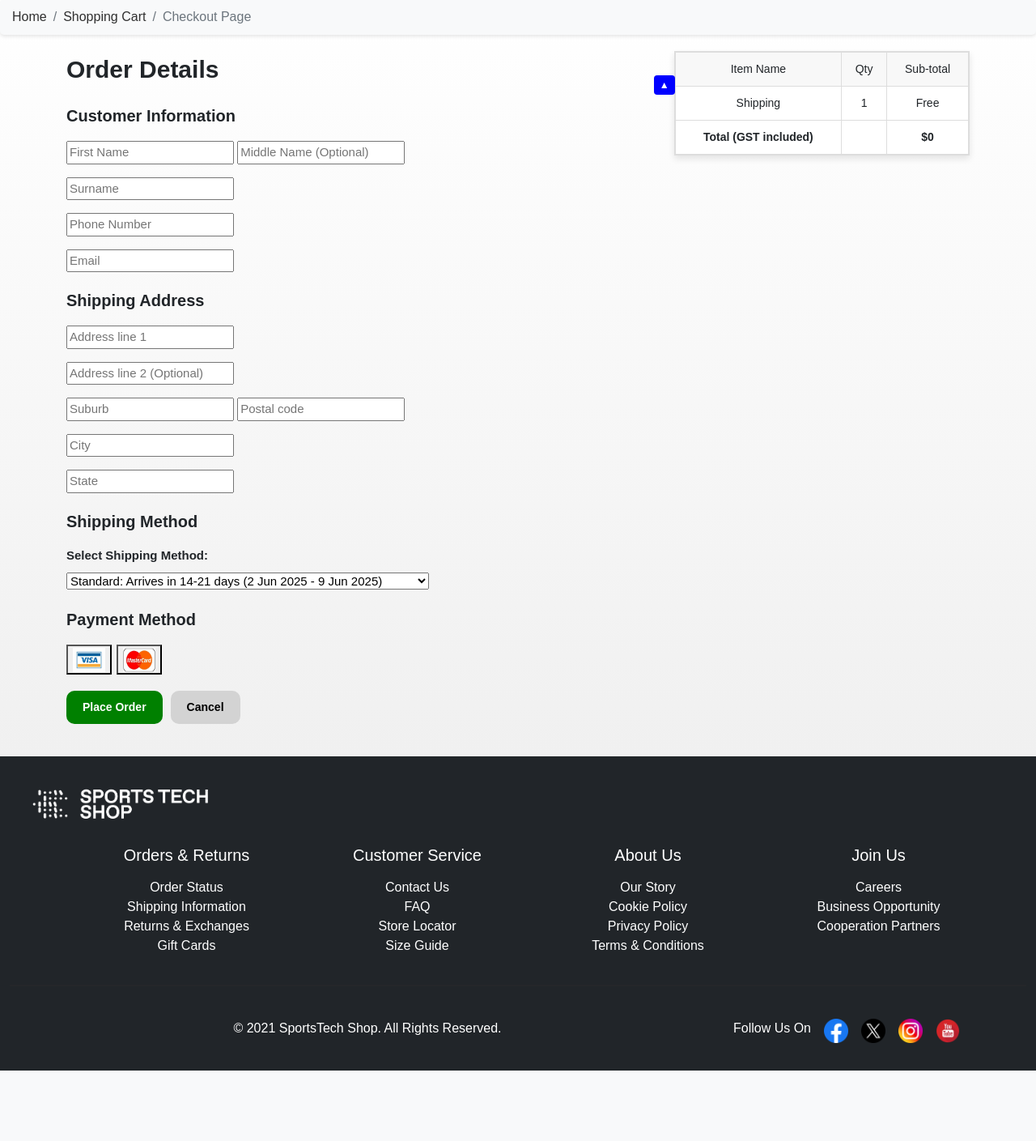
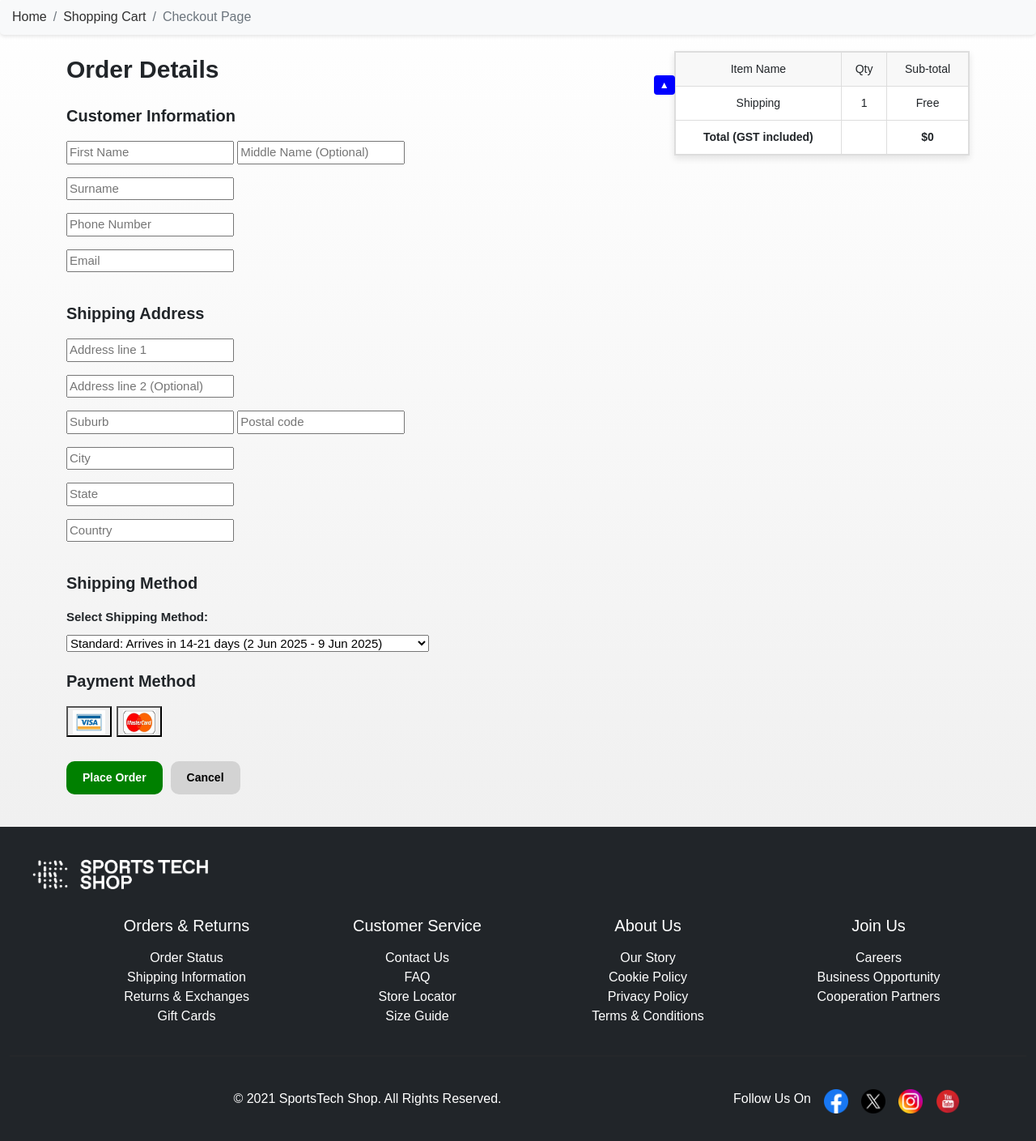
Before and after one commit to lobbzj/QUT-Capstone-Project-T239, a Flask app: page /checkout/ in a window 1280 px wide. Shown: the part 109-1518 px from the top of the page at 81% size. Before the commit the page ends 1431 px from the top, so only its background shows below. Run offline with Flask 3, Linux system fonts and the light colour scheme; some libraries are stand-ins or nearby versions.

Commit message:
updates for the shipping address and checking

```diff
--- a/QUT-Capstone-Project-T239/app/checkout.py
+++ b/QUT-Capstone-Project-T239/app/checkout.py
@@ -1,8 +1,8 @@
 from flask import Blueprint, render_template, request, session, redirect, url_for, flash
 from flask_login import login_required, current_user
-from .models import Product, db
+from .models import Product, db, ShippingOrder, Order
 from app import db
-from app.models import Order, Product
+from app.models import Order, Product, ShippingOrder
 from datetime import datetime
 
 checkoutbp = Blueprint('checkout', __name__, url_prefix='/checkout')
@@ -30,6 +30,8 @@ def show():
 
 @checkoutbp.route('/save', methods=['POST'])
 def save_order():
+
+    print(request.form)
     # Get data from the form
     total_price = float(request.form.get('total_price', 0))
     shipping_method = request.form.get('shipping_method', 'Standard')
@@ -37,23 +39,40 @@ def save_order():
 
     # Get all products in the user's cart
     cart = session.get('cart', {})
+    order_ids = []
     for product_id, quantity in cart.items():
         # Create a new order for each product
         new_order = Order(
-            status="Pending",  # Default status
+            status="Pending",
             total_price=total_price,
             created_at=datetime.now(),
             user_id=user_id,
             product_id=int(product_id)
         )
         db.session.add(new_order)
+        db.session.flush()  # Get new_order.id before commit
+        order_ids.append(new_order.id)
 
-    # Commit the changes to the database
+    # Save shipping info for the first order (or adapt for multiple orders)
+    shipping = ShippingOrder(
+        order_id=order_ids[0] if order_ids else None,
+        first_name=request.form.get('FirstName'),
+        middle_name=request.form.get('MiddleName'),
+        surname=request.form.get('SurName'),
+        phone_number=request.form.get('PhoneNumber'),
+        email=request.form.get('Email'),
+        address_line1=request.form.get('Addressline1'),
+        address_line2=request.form.get('Addressline2'),
+        suburb=request.form.get('Suburb'),
+        postal_code=request.form.get('PostalCode'),
+        city=request.form.get('City'),
+        state=request.form.get('State'),
+        country=request.form.get('Country')
+    )
+    db.session.add(shipping)
+
     db.session.commit()
-
-    # Clear the cart after placing the order
     session['cart'] = {}
 
-    # Redirect to the confirmation page with the order date
     order_date = datetime.now().strftime('%d/%m/%Y %H:%M (GMT+10) AEST')
     return render_template('confirmation.html', order_date=order_date)
--- a/QUT-Capstone-Project-T239/app/templates/checkout.html
+++ b/QUT-Capstone-Project-T239/app/templates/checkout.html
@@ -13,89 +13,104 @@
     </nav>
   </div>
   <div class="container" style="display: flex; align-items: flex-start; gap: 20px;">
-    <!-- Left Side: Order Details, Customer Information, Shipping Method, Shipping Address, Payment Method, Buttons -->
+    <!-- Left Side: Order Details and Form -->
     <div class="left-container" style="flex: 2;">
-      <!-- Order Details -->
       <div class="order-details" style="font-size: 30px; font-weight: bold; margin-bottom: 20px;">
         <p>Order Details</p>
       </div>
-
+      <form method="POST" action="/checkout/save" style="display: flex; flex-direction: column; gap: 20px;">
         <!-- Customer Information -->
-      <div class="customer-information" style="font-size: 20px; font-weight: bold; margin-bottom: 20px;">
+        <div class="customer-information" style="font-size: 20px; font-weight: bold;">
           <p>Customer Information</p>
           <div style="font-size: 15px; font-weight: bold;">
-          <p><input class="input" type="text" placeholder="First Name" name="FirstName" required> <input class="input"
-              type="text" placeholder="Middle Name (Optional)" name="MiddleName"></p>
-          <p><input class="input" type="text" placeholder="Surname" name="SurName" required></p>
-          <p><input class="input" type="text" placeholder="Phone Number" name="PhoneNumber" required></p>
-          <p><input class="input" type="text" placeholder="Email" name="Email" required></p>
+            <p>
+              <input class="input" type="text" placeholder="First Name" name="FirstName" required>
+              <input class="input" type="text" placeholder="Middle Name (Optional)" name="MiddleName">
+            </p>
+            <p>
+              <input class="input" type="text" placeholder="Surname" name="SurName" required>
+            </p>
+            <p>
+              <input class="input" type="text" placeholder="Phone Number" name="PhoneNumber" required>
+            </p>
+            <p>
+              <input class="input" type="text" placeholder="Email" name="Email" required>
+            </p>
           </div>
         </div>
 
         <!-- Shipping Address -->
-      <div class="shipping-address" style="font-size: 20px; font-weight: bold; margin-bottom: 20px;">
+        <div class="shipping-address" style="font-size: 20px; font-weight: bold;">
           <p>Shipping Address</p>
           <div style="font-size: 15px; font-weight: bold;">
-          <p><input class="input" type="text" placeholder="Address line 1" name="Addressline1" required></p>
-          <p><input class="input" type="text" placeholder="Address line 2 (Optional)" name="Addressline2"></p>
+            <p>
+              <input class="input" type="text" placeholder="Address line 1" name="Addressline1" required>
+            </p>
+            <p>
+              <input class="input" type="text" placeholder="Address line 2 (Optional)" name="Addressline2">
+            </p>
             <p>
               <input class="input" type="text" placeholder="Suburb" name="Suburb" required>
-            <input class="input" type="text" placeholder="Postal code" name="PostalCode">
+              <input class="input" type="text" placeholder="Postal code" name="PostalCode" required>
             </p>
-          <p><input class="input" type="text" placeholder="City" name="City" required></p>
-          <p><input class="input" type="text" placeholder="State" name="State" required></p>
+            <p>
+              <input class="input" type="text" placeholder="City" name="City" required>
+            </p>
+            <p>
+              <input class="input" type="text" placeholder="State" name="State" required>
+            </p>
+            <p>
+              <input class="input" type="text" placeholder="Country" name="Country" required>
+            </p>
           </div>
         </div>
 
         <!-- Shipping Method -->
-      <div class="shipping-method" style="font-size: 20px; font-weight: bold; margin-bottom: 20px;">
+        <div class="shipping-method" style="font-size: 20px; font-weight: bold;">
           <p>Shipping Method</p>
           <div style="font-size: 15px; font-weight: bold;">
             <label for="shipping">Select Shipping Method:</label><br>
             <select id="ship" name="ship" style="margin-top: 10px;">
-            <!-- Options will be dynamically updated -->
+              <!-- Options will be dynamically updated by JS -->
             </select>
           </div>
         </div>
 
-      <!-- Payment Method -->
-      <div class="payment-method" style="font-size: 20px; font-weight: bold; margin-bottom: 20px;">
+        <!-- Payment Method (optional, can add more fields here) -->
+        <div class="payment-method" style="font-size: 20px; font-weight: bold;">
           <p>Payment Method</p>
           <div>
-          <button class="image-button">
+            <button class="image-button" type="button">
               <img src="../static/img/visa.jpeg" alt="visa" style="width: 40px; height: 30px;">
             </button>
-          <button class="image-button">
+            <button class="image-button" type="button">
               <img src="../static/img/mastercard.jpeg" alt="mastercard" style="width: 40px; height: 30px;">
             </button>
           </div>
         </div>
 
-      <!-- New Buttons -->
-      <div style="margin-top: 20px;">
-        <form method="POST" action="/checkout/save" style="display: flex; gap: 10px; align-items: center;">
         <!-- Hidden input for total price -->
         <input type="hidden" id="totalPriceInput" name="total_price" value="{{ total }}">
 
         <!-- Hidden input for shipping method -->
         <input type="hidden" id="selectedShippingMethod" name="shipping_method" value="">
 
+        <!-- Submit and Cancel Buttons -->
+        <div style="display: flex; gap: 10px; margin-top: 10px;">
           <button type="submit"
             style="background-color: green; color: white; border: none; padding: 10px 20px; font-weight: bold; font-size: 14px; cursor: pointer; border-radius: 10px;">
             Place Order
           </button>
-
-          <!-- Cancel Button -->
           <button type="button"
             style="background-color: lightgrey; color: black; border: none; padding: 10px 20px; font-weight: bold; font-size: 14px; cursor: pointer; border-radius: 10px;"
-            onclick="window.location.href='/';">
+            onclick="window.location.href='/'">
             Cancel
           </button>
+        </div>
       </form>
     </div>
-    </div>
 
-    <!-- Right Side: Table -->
+    <!-- Right Side: Cart Table -->
     <div class="right-container" style="flex: 1; position: relative;">
       <!-- Toggle Button -->
       <button id="toggleTableButton"
@@ -122,16 +137,12 @@
               <td id="shippingCost"
                 style="padding: 10px; border: 1px solid #ddd; font-size: 14px; font-weight: normal;">Free</td>
             </tr>
-
             <!-- Cart Items -->
             {% for item in items %}
             <tr style="text-align: center;">
-              <td style="padding: 10px; border: 1px solid #ddd; font-size: 14px; font-weight: normal;">{{
-                item.product.name }}</td>
-              <td style="padding: 10px; border: 1px solid #ddd; font-size: 14px; font-weight: normal;">{{ item.quantity
-                }}</td>
-              <td style="padding: 10px; border: 1px solid #ddd; font-size: 14px; font-weight: normal;">${{
-                item.total_price }}</td>
+              <td style="padding: 10px; border: 1px solid #ddd; font-size: 14px; font-weight: normal;">{{ item.product.name }}</td>
+              <td style="padding: 10px; border: 1px solid #ddd; font-size: 14px; font-weight: normal;">{{ item.quantity }}</td>
+              <td style="padding: 10px; border: 1px solid #ddd; font-size: 14px; font-weight: normal;">${{ item.total_price }}</td>
             </tr>
             {% endfor %}
           </tbody>
@@ -147,7 +158,6 @@
     </div>
   </div>
 </main>
-
 
 <script>
   // Get the current date
@@ -176,9 +186,7 @@
     optionElement.textContent = `${option.text} (${minDate} - ${maxDate}) ${option.extraCost || ''}`;
     shipSelect.appendChild(optionElement);
   });
-</script>
 
-<script>
   // Toggle table visibility
   const toggleButton = document.getElementById('toggleTableButton');
   const tableContainer = document.getElementById('tableContainer');
@@ -187,28 +195,26 @@
     if (tableContainer.style.display === 'none') {
       // Show the table
       tableContainer.style.display = 'block';
-      toggleButton.textContent = '▲'; // Upwards arrow
-      toggleButton.style.top = '50px'; // Reset to original position
-      toggleButton.style.backgroundColor = 'blue'; // Blue background
-      toggleButton.style.color = 'white'; // White arrow
+      toggleButton.textContent = '▲';
+      toggleButton.style.top = '50px';
+      toggleButton.style.backgroundColor = 'blue';
+      toggleButton.style.color = 'white';
     } else {
       // Hide the table
       tableContainer.style.display = 'none';
-      toggleButton.textContent = '▼'; // Downwards arrow
-      toggleButton.style.top = '0'; // Move to the top edge
-      toggleButton.style.backgroundColor = 'blue'; // Blue background
-      toggleButton.style.color = 'white'; // White arrow
+      toggleButton.textContent = '▼';
+      toggleButton.style.top = '0';
+      toggleButton.style.backgroundColor = 'blue';
+      toggleButton.style.color = 'white';
     }
   });
 
   // Set initial state
-  tableContainer.style.display = 'block'; // Ensure the table is visible initially
-  toggleButton.textContent = '▲'; // Upwards arrow initially
-  oggleButton.style.backgroundColor = 'blue'; // Blue background
-  toggleButton.style.color = 'white'; // White arrow
-</script>
+  tableContainer.style.display = 'block';
+  toggleButton.textContent = '▲';
+  toggleButton.style.backgroundColor = 'blue';
+  toggleButton.style.color = 'white';
 
-<script>
   // Update the hidden input for the selected shipping method and total price
   const shippingDropdown = document.getElementById('ship');
   const selectedShippingMethodInput = document.getElementById('selectedShippingMethod');
@@ -246,10 +252,5 @@
   selectedShippingMethodInput.value = shippingDropdown.value;
   totalPriceInput.value = parseFloat("{{ total|default(0) }}").toFixed(2);
 </script>
-</div>
-</div>
-</div>
-</div>
-</main>
 
 {% endblock %}
```
Also changed, not shown: QUT-Capstone-Project-T239/app/models.py (+24 -0 lines), QUT-Capstone-Project-T239/instance/sitedata.sqlite. Lines whose indentation alone changed are shown as unchanged.
